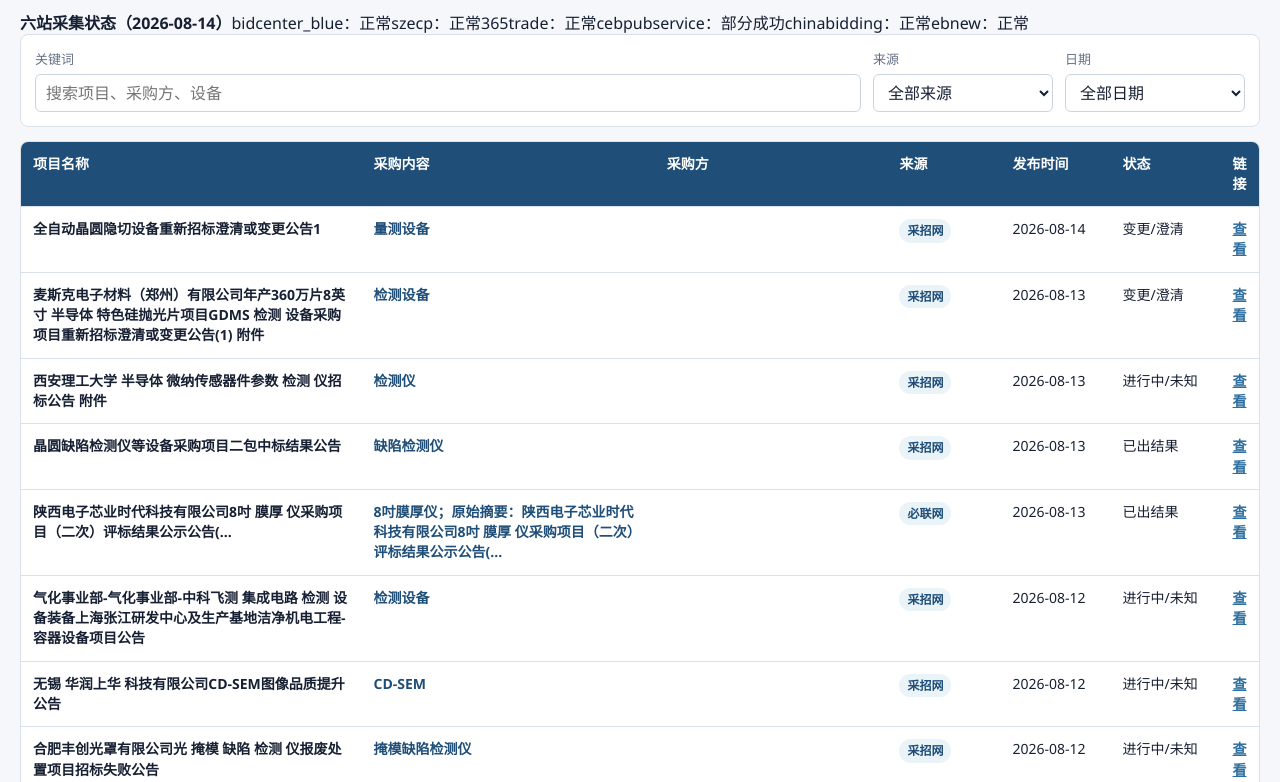
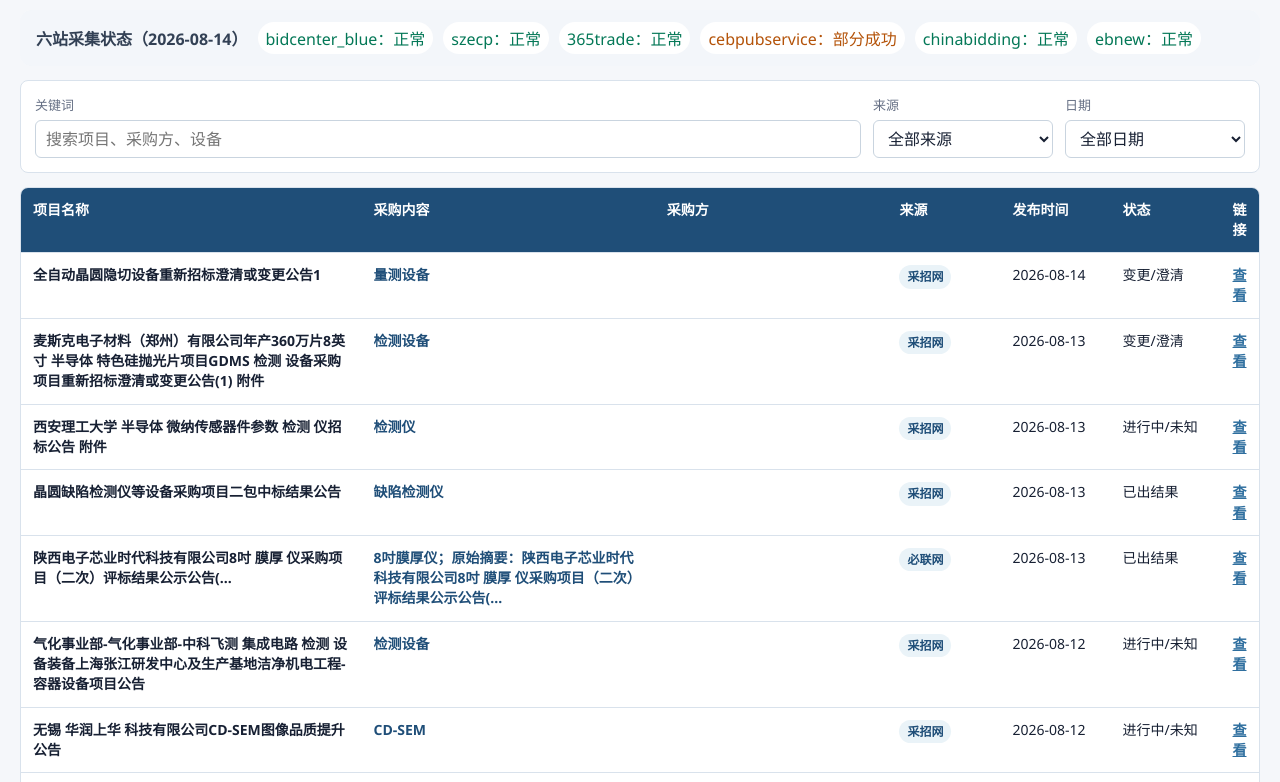
Before and after one commit to d2vs8pz7rj-create/d2vs8pz7rj-create.github.io, a plain HTML site: page index.html in a window 1280 px wide. Shown: the part 223-1005 px from the top of the page. Drawn offline with Linux system fonts and the light colour scheme.

Commit message:
Update styles.css

```diff
--- a/styles.css
+++ b/styles.css
@@ -220,3 +220,20 @@ td:nth-child(6) {
     grid-template-columns: 1fr;
   }
 }
+
+
+.site-health {
+  display: flex;
+  flex-wrap: wrap;
+  gap: 10px;
+  align-items: center;
+  margin: 14px 0;
+  padding: 12px 16px;
+  border-radius: 12px;
+  background: #f3f6fa;
+  color: #334155;
+}
+.site-health span { padding: 4px 8px; border-radius: 999px; background: #fff; }
+.site-health .health-ok { color: #047857; }
+.site-health .health-partial { color: #b45309; }
+.site-health .health-failed, .site-health .health-blocked { color: #b91c1c; }
```
